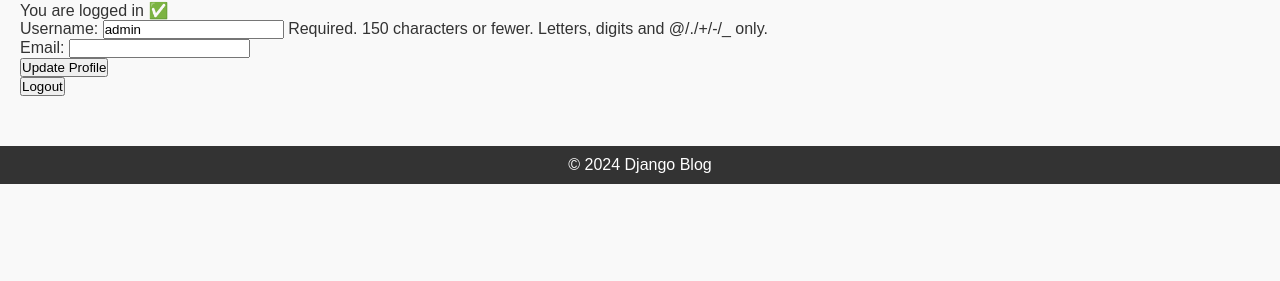
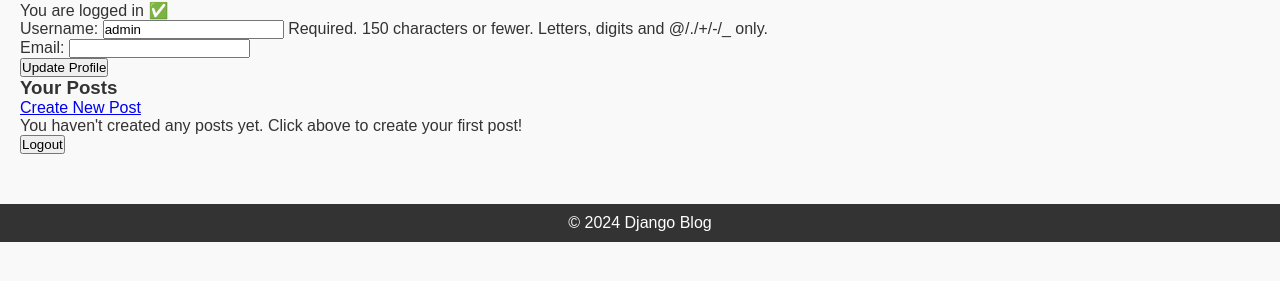
Before and after one commit to theluchadora/Alx_DjangoLearnLab, a Django app: page /profile/ in a window 1280 px wide. Shown: the part 106-387 px from the top of the page. Run offline with Django 5.2, Linux system fonts and the light colour scheme; a user stored in the database is signed in; data that the repository does not hold is empty.

Commit message:
task 2 of week 14

```diff
--- a/django_blog/blog/models.py
+++ b/django_blog/blog/models.py
@@ -1,5 +1,6 @@
 from django.contrib.auth.models import User
 from django.db import models
+from django.urls import reverse
 
 # Create your models here.
 class Post(models.Model):
@@ -11,3 +12,7 @@ class Post(models.Model):
 
     def __str__(self):
         return self.title
+
+    #allows redirection after creating/updating a post.
+    def get_absolute_url(self):
+        return reverse('post-detail', kwargs={'pk': self.pk})
--- a/django_blog/blog/templates/blog/profile.html
+++ b/django_blog/blog/templates/blog/profile.html
@@ -17,6 +17,23 @@
         {% endfor %}
     </ul>
     {% endif %}
+
+    <h3>Your Posts</h3>
+    <a href="{% url 'post-create' %}" class="btn btn-primary mb-2">Create New Post</a>
+
+    {% if user_posts %}
+        <ul>
+        {% for post in user_posts %}
+            <li>
+                <a href="{% url 'post-detail' post.pk %}">{{ post.title }}</a> |
+                <a href="{% url 'post-update' post.pk %}">Edit</a> |
+                <a href="{% url 'post-delete' post.pk %}">Delete</a>
+            </li>
+        {% endfor %}
+        </ul>
+    {% else %}
+        <p>You haven't created any posts yet. Click above to create your first post!</p>
+    {% endif %}
     <form method="POST" action="{% url 'logout' %}">
         {% csrf_token %}
         <button type="submit">Logout</button>
--- a/django_blog/blog/urls.py
+++ b/django_blog/blog/urls.py
@@ -1,10 +1,19 @@
 from django.urls import path
 from django.contrib.auth import views as auth_views
 from . import views
+from .views import (
+    PostListView, PostDetailView,
+    PostCreateView, PostUpdateView, PostDeleteView
+)
 
 urlpatterns = [
     path('register/', views.register, name='register'),
     path('login/', auth_views.LoginView.as_view(template_name='blog/login.html'), name='login'),
     path('logout/', auth_views.LogoutView.as_view(next_page='login'), name='logout'),
     path('profile/', views.profile, name='profile'),
+    path('', PostListView.as_view(), name='post-list'),
+    path('posts/new/', PostCreateView.as_view(), name='post-create'),
+    path('posts/<int:pk>/', PostDetailView.as_view(), name='post-detail'),
+    path('posts/<int:pk>/edit/', PostUpdateView.as_view(), name='post-update'),
+    path('posts/<int:pk>/delete/', PostDeleteView.as_view(), name='post-delete'),
 ]
--- a/django_blog/blog/views.py
+++ b/django_blog/blog/views.py
@@ -2,6 +2,9 @@ from django.shortcuts import render, redirect
 from django.contrib import messages
 from .forms import RegisterForm, ProfileUpdateForm
 from django.contrib.auth.decorators import login_required
+from django.views.generic import ListView, DetailView, CreateView, UpdateView, DeleteView
+from django.contrib.auth.mixins import LoginRequiredMixin, UserPassesTestMixin
+from .models import Post
 
 # Create your views here.
 def register(request):
@@ -26,5 +29,63 @@ def profile(request):
             return redirect('profile')  # stay on the same page after update
     else:
         form = ProfileUpdateForm(instance=request.user)
+    # Get posts of the logged-in user
+    user_posts = Post.objects.filter(author=request.user).order_by('-published_date')
 
-    return render(request, 'blog/profile.html', {'form': form})
+    context = {
+        'form': form,
+        'user_posts': user_posts
+    }
+    return render(request, 'blog/profile.html', context)
+
+
+# LoginRequiredMixin ensures only logged-in users can create, edit, or delete.
+# UserPassesTestMixin ensures only the post author can edit/delete.
+
+
+# List all posts
+class PostListView(ListView):
+    model = Post
+    template_name = 'blog/post_list.html'
+    context_object_name = 'posts'
+    ordering = ['-published_date']
+    paginate_by = 5  # optional pagination
+
+# View post details
+class PostDetailView(DetailView):
+    model = Post
+    template_name = 'blog/post_detail.html'
+
+# Create a new post
+class PostCreateView(LoginRequiredMixin, CreateView):
+    model = Post
+    fields = ['title', 'content']
+    template_name = 'blog/post_form.html'
+
+    def form_valid(self, form):
+        form.instance.author = self.request.user
+        return super().form_valid(form)
+
+# Update a post
+class PostUpdateView(LoginRequiredMixin, UserPassesTestMixin, UpdateView):
+    model = Post
+    fields = ['title', 'content']
+    template_name = 'blog/post_form.html'
+
+    def form_valid(self, form):
+        form.instance.author = self.request.user
+        return super().form_valid(form)
+
+    def test_func(self):
+        post = self.get_object()
+        return self.request.user == post.author
+
+# Delete a post
+class PostDeleteView(LoginRequiredMixin, UserPassesTestMixin, DeleteView):
+    model = Post
+    template_name = 'blog/post_confirm_delete.html'
+    success_url = '/posts/'
+
+    def test_func(self):
+        post = self.get_object()
+        return self.request.user == post.author
--- a/django_blog/django_blog/settings.py
+++ b/django_blog/django_blog/settings.py
@@ -69,7 +69,7 @@ TEMPLATES = [
 
 LOGIN_REDIRECT_URL = 'profile'  # or any page you want
 LOGIN_URL = '/login/' # redirect here if user is not logged in
-# LOGOUT_REDIRECT_URL = 'login'
+LOGOUT_REDIRECT_URL = 'login'
 
 WSGI_APPLICATION = 'django_blog.wsgi.application'
 
```
Also changed, not shown: django_blog/blog/templates/blog/post_confirm_delete.html (added, +10 -0 lines), django_blog/blog/templates/blog/post_detail.html (added, +11 -0 lines), django_blog/blog/templates/blog/post_form.html (added, +11 -0 lines), django_blog/blog/templates/blog/post_list.html (added, +16 -0 lines).
